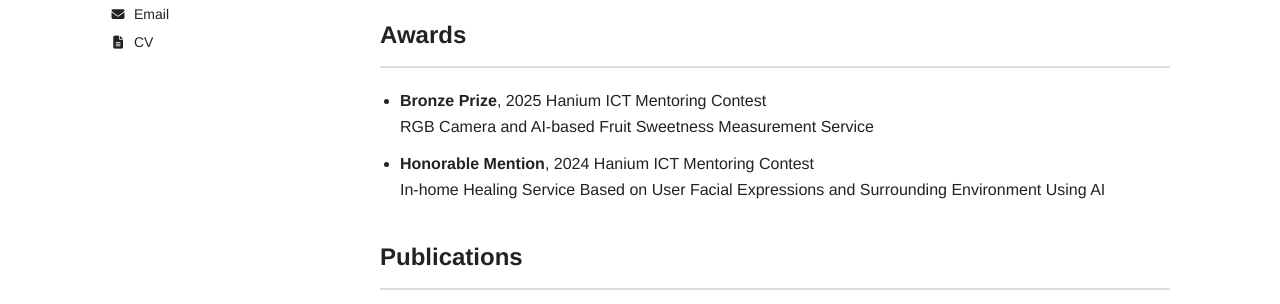
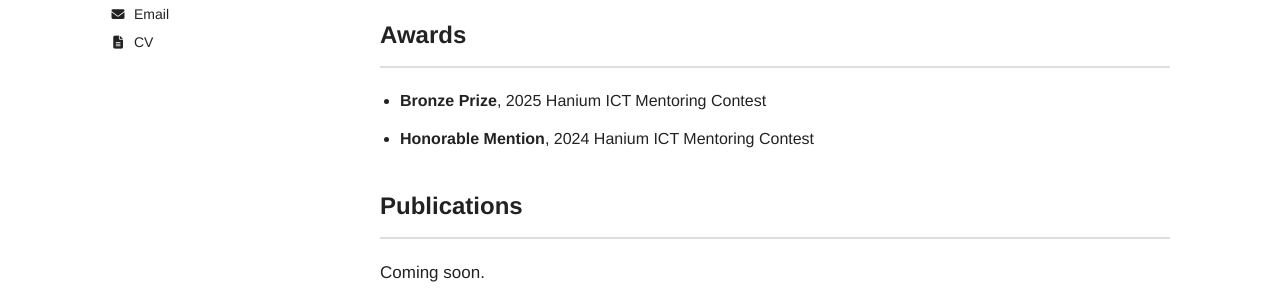
Before and after one commit to Suyoung0929/suyoung0929.github.io, a plain HTML site: page index.html in a window 1280 px wide. Shown: the part 496-800 px from the top of the page. Drawn offline with Linux system fonts and the light colour scheme.

Commit message:
Simplify awards entries

```diff
--- a/index.html
+++ b/index.html
@@ -114,14 +114,11 @@
 
           <ul>
             <li>
-              <b>Bronze Prize</b>, 2025 Hanium ICT Mentoring Contest<br />
-              RGB Camera and AI-based Fruit Sweetness Measurement Service
+              <b>Bronze Prize</b>, 2025 Hanium ICT Mentoring Contest
             </li>
 
             <li>
-              <b>Honorable Mention</b>, 2024 Hanium ICT Mentoring Contest<br />
-              In-home Healing Service Based on User Facial Expressions and
-              Surrounding Environment Using AI
+              <b>Honorable Mention</b>, 2024 Hanium ICT Mentoring Contest
             </li>
           </ul>
         </section>
```
